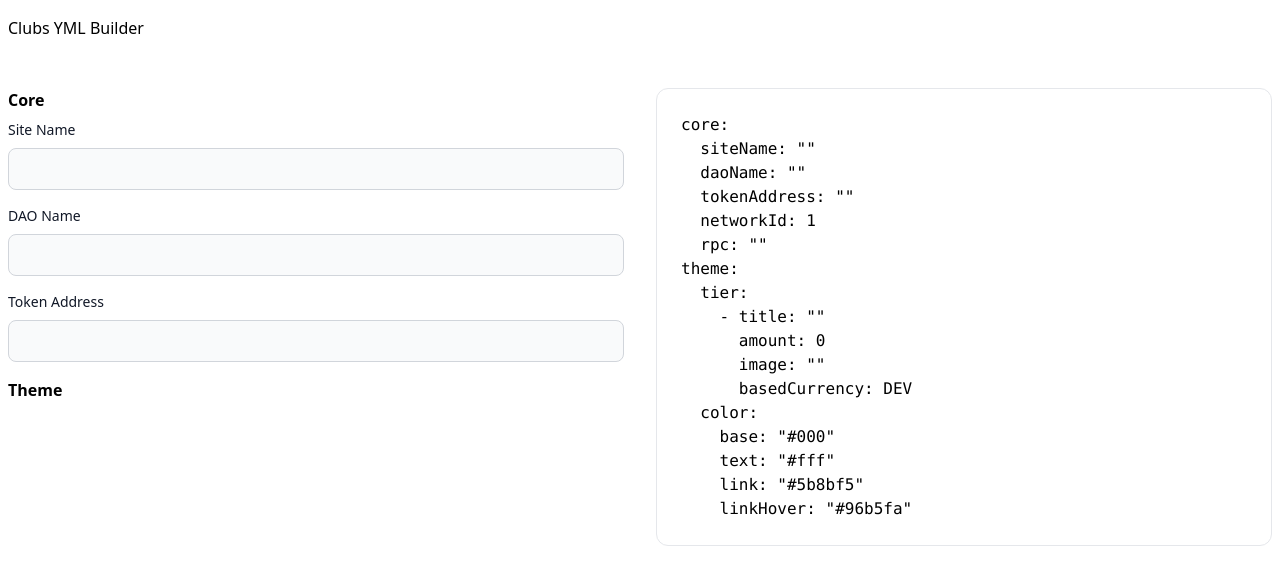
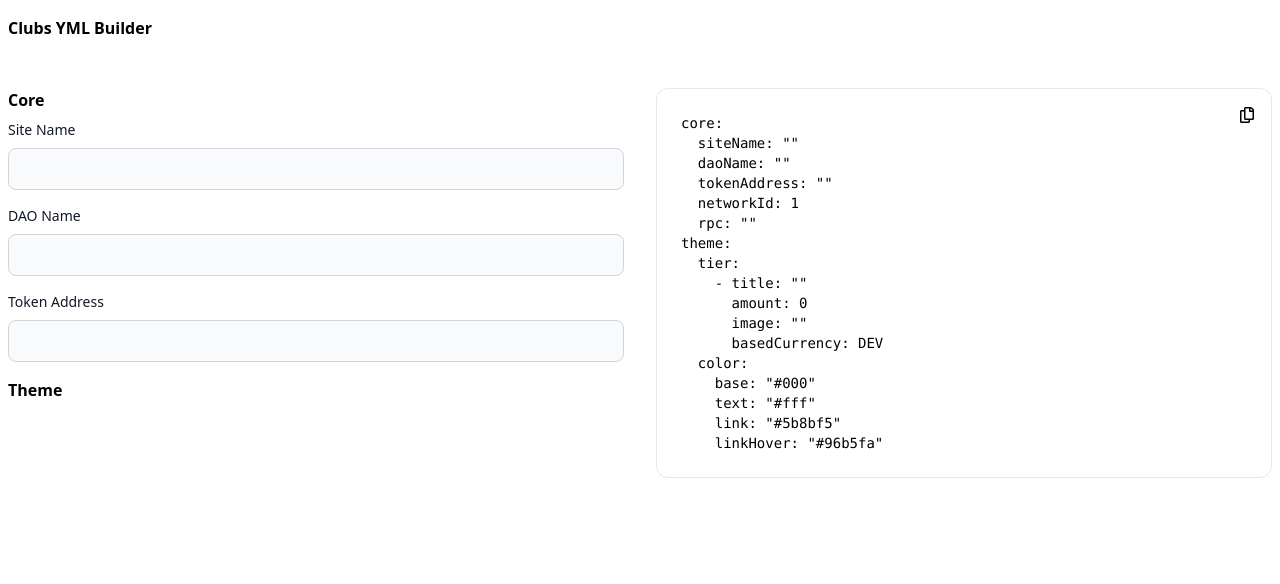
Before and after one commit to dev-protocol/clubs-yml-builder, a React (Vite) app: page / in a window 1280 px wide. Shown: the top 584 px of the page. Built offline with nearby package versions, Linux system fonts and the light colour scheme.

Commit message:
adds yml copy button

```diff
--- a/package.json
+++ b/package.json
@@ -10,6 +10,7 @@
   "dependencies": {
     "react": "^18.0.0",
     "react-dom": "^18.0.0",
+    "react-icons": "^4.4.0",
     "yaml": "^2.1.1"
   },
   "devDependencies": {
--- a/src/App.tsx
+++ b/src/App.tsx
@@ -35,7 +35,7 @@ function App() {
   return (
     <div className="bg-white dark:bg-gray-900 text-black dark:text-white min-h-screen">
       <header className="container mx-auto mb-8 py-4 px-2">
-        <h1>Clubs YML Builder</h1>
+        <h1 className="font-bold">Clubs YML Builder</h1>
       </header>
       <main className="container mx-auto grid grid-cols-1 sm:grid-cols-2 gap-8 px-2">
         <ConfigForm config={config} setConfig={setConfig} />
--- a/src/YmlOutput/index.tsx
+++ b/src/YmlOutput/index.tsx
@@ -1,6 +1,7 @@
 import React, { useEffect, useState } from "react";
 import { Config } from "../types";
 import { stringify } from "yaml";
+import { FaRegCopy } from "react-icons/fa";
 
 interface YmlOutputProps {
   config: Config;
@@ -8,15 +9,34 @@ interface YmlOutputProps {
 
 const YmlOutput: React.FC<YmlOutputProps> = ({ config }) => {
   const [yml, setYml] = useState<string>("");
+  const [copySuccess, setCopySuccess] = useState(false);
 
   useEffect(() => {
     setYml(stringify(config));
   }, [config]);
 
+  const copy = () => {
+    navigator.clipboard.writeText(yml);
+    setCopySuccess(true);
+    setTimeout(() => {
+      setCopySuccess(false);
+    }, 1000);
+  };
+
   return (
-    <pre className="rounded-xl bg-gradient-to-r border border-gray-200 dark:border-gray-700 p-2 sm:p-6 dark:bg-gray-800 text-black dark:text-white">
-      {yml}
-    </pre>
+    <div className="relative rounded-xl bg-gradient-to-r border border-gray-200 dark:border-gray-700 p-2 sm:p-6 dark:bg-gray-800 text-black dark:text-white">
+      <div className="absolute top-4 right-4 ">
+        {!copySuccess && (
+          <button onClick={() => copy()} className="active:text-violet-700">
+            <FaRegCopy />
+          </button>
+        )}
+        {copySuccess && (
+          <span className="text-sm text-gray-600">YML Copied</span>
+        )}
+      </div>
+      <pre className="text-sm">{yml}</pre>
+    </div>
   );
 };
 
```
Also changed, not shown: 1 other file (tests, documents, lock files or other folders).
